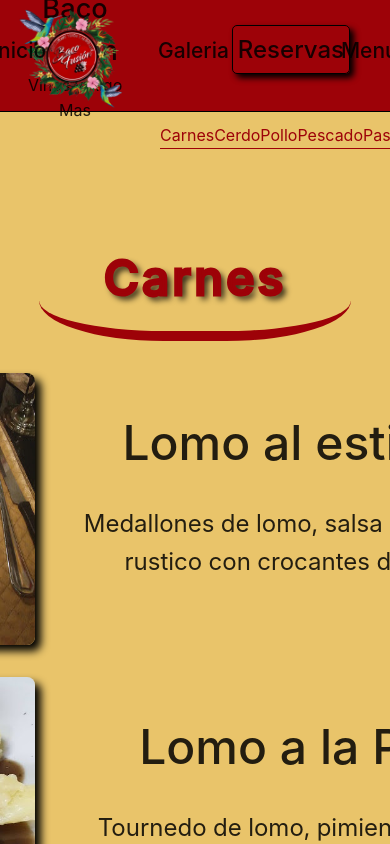
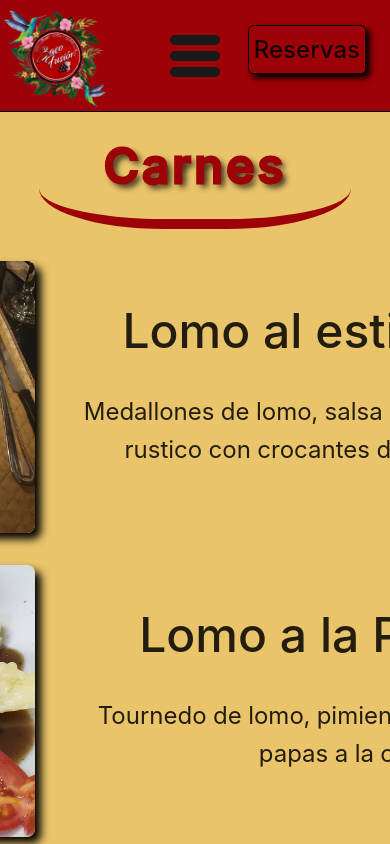
Before and after one commit to marioacaballero/Baco-Fusion-App, a React (Create React App) app: page /menu in a window 390 px wide. Shown: the top 844 px of the page. Built offline with nearby package versions, Linux system fonts and the light colour scheme.

Commit message:
hamburguer button

```diff
--- a/src/Components/Menu/Menu.module.css
+++ b/src/Components/Menu/Menu.module.css
@@ -15,11 +15,26 @@
 .menu > div > a {
   font-size: 1rem;
   color: #9d0208;
-  border-bottom: 1px solid #9d0208;
+  /* border-bottom: 1px solid #9d0208; */
+  --clippy: polygon(0 0, 0 0, 0 100%, 0% 100%);
+
+
 }
 
+.menu > div > a::after {
+  content: "";
+  display: block;
+  background: #9d0208;
+  width: 100%;
+  margin-top: 3px;
+  height: 3px;
+  clip-path: var(--clippy);
+  transition: clip-path .5s;
+}
 .menu > div > a:hover {
   scale: 1.2;
+  font-weight: bold;
+  --clippy: polygon(0 0, 100% 0, 100% 100%, 0 100%);
 }
 
 .menu > section {
--- a/src/Components/NavBar/NavBar.module.css
+++ b/src/Components/NavBar/NavBar.module.css
@@ -3,10 +3,71 @@
   align-items: center;
   justify-content: space-between;
   /* gap: 1rem; */
-  padding: 1rem;
+  /* padding: 1rem; */
   background-color: #9d0208;
   border-bottom: 1px solid black;
   height: 7rem;
+}
+
+.nav__label,
+.nav__input{
+  display: none;
+}
+
+.nav__menu {
+  width: 33%;
+  display: flex;
+  gap: 7rem;
+  /* margin-left: 10rem; */
+  /* border: 1px solid black; */
+  justify-content: center;
+  /* position: relative; */
+  /* height: 7rem; */
+  align-items: center;
+}
+
+
+
+@media (max-width: 700px) {
+  .navBar{
+    position: fixed;
+    width: 100%;
+  }
+  .nav__label{
+    display: block;
+    cursor: pointer;
+  }
+  /* .navBar{
+    position: ;
+  } */
+  .nav__menu {
+    position: fixed;
+    display: flex;
+    flex-direction: column;
+    justify-content: space-evenly;
+    align-items: center;
+    top: 7rem;
+    bottom: 0;
+    background-color: #9d0207de;
+    width: 100%;
+    /* height: 50%; */
+    clip-path: circle(0 at center);
+    transition: clip-path .7s ease-in-out;
+  }
+
+  .nav__input:checked + .nav__menu{
+    clip-path: circle(100% at center);
+  }
+
+  .navBar > section > div > h2 {
+    display: none;
+  }
+
+  .navBar > section > div > p {
+    display: none;
+  }
+
+
 }
 
 .navBar > section {
@@ -53,6 +114,13 @@
   transition: 0.5s;
 }
 
+.navBar > .nav__menu > h2:hover {
+  cursor: pointer;
+  scale: 1.2;
+  font-weight: bold;
+  transition: 0.5s;
+}
+
 .navBar > section > h3 {
   position: absolute;
   right: 1.5rem;
@@ -71,3 +139,36 @@
   scale: 1.1;
   /* color: white; */
 }
+
+
+.btn_hmb{
+  display: flex;
+  justify-content: center;
+  align-items: center;
+  height: 5rem;
+  flex-direction: column;
+  cursor: pointer;
+  transition: 0.4s ease-out;
+}
+
+
+.linea1, .linea2, .linea3{
+  width: 50px;
+  height: 10px;
+  background-color: rgb(26, 26, 26);
+  border-radius: 5px;
+  margin: 3px 0px;
+  transition: all 400ms ease;
+}
+
+/* .nav__input:checked ~ .linea1{
+  transform: rotate(140deg);
+  top: 10px
+}
+.nav__input:checked ~ .linea2{
+  opacity: 0;
+}
+.nav__input:checked ~ .linea3{
+  transform: rotate(-140deg);
+  top: 10px;
+} */
--- a/src/Components/NavBar/NavBar.tsx
+++ b/src/Components/NavBar/NavBar.tsx
@@ -4,7 +4,9 @@ import style from "./NavBar.module.css";
 import logo from "../../Baco/Logo/LogoNav.png";
 
 export const NavBar = () => {
+
   const navigate = useNavigate();
+
   return (
     <div className={style.navBar}>
       <section>
@@ -14,11 +16,19 @@ export const NavBar = () => {
           <p>Vinos y Algo Mas</p>
         </div>
       </section>
-      <section>
+      <label htmlFor="menu" className={style.nav__label}>
+        <div className={style.btn_hmb} id="btn_hmb" >
+          <div className={style.linea1} id="linea1"></div>
+          <div className={style.linea2} id="linea2"></div>
+          <div className={style.linea3} id="linea3"></div>
+        </div>
+      </label>
+      <input type="checkbox" id="menu" className={style.nav__input} />
+      <div className={style.nav__menu}>
         <h2 onClick={() => navigate("/")}>Inicio</h2>
         <h2 onClick={() => navigate("/")}>Galeria</h2>
         <h2 onClick={() => navigate("/menu/#carnes")}>Menu</h2>
-      </section>
+      </div>
       <section>
         <h3 onClick={() => navigate("/reservations")}>Reservas</h3>
       </section>
```
